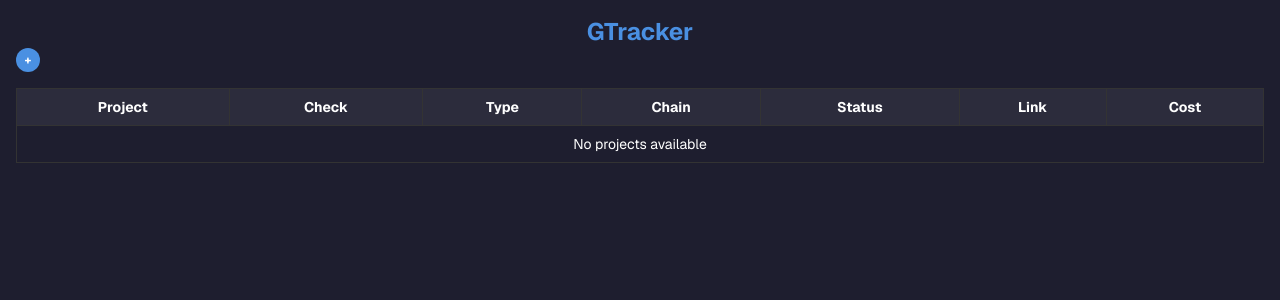
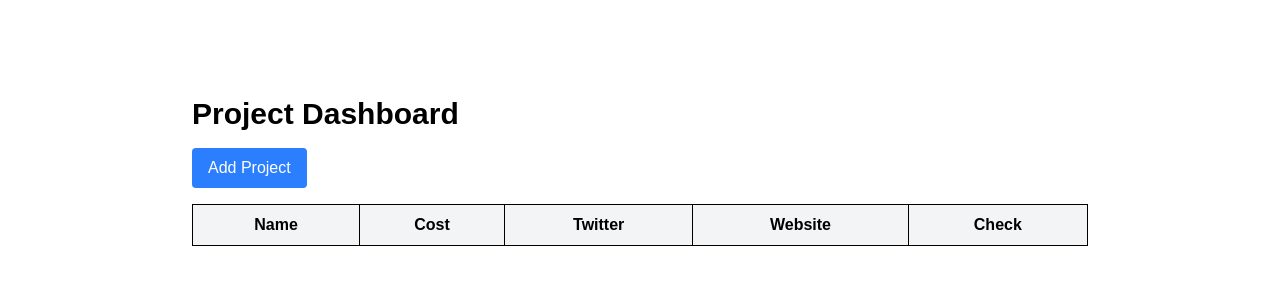
Before and after one commit to gardea22/GTracker, a Next.js app: page / in a window 1280 px wide. Shown: the top 300 px of the page. Built offline with nearby package versions, Linux system fonts and the light colour scheme.

Commit message:
Update page.tsx

```diff
--- a/app/page.tsx
+++ b/app/page.tsx
@@ -1,196 +1,182 @@
-'use client';
+"use client";
+import { useState } from "react";
 
-import React, { useState } from 'react';
-
-// Tipe data untuk Project
 type Project = {
-  name: string; // Nama project
-  type: string; // Jenis project
-  chain: string; // Blockchain yang digunakan
-  status: string; // Status proyek (misalnya: aktif, selesai, dll)
-  cost: number; // Biaya terkait proyek
-  twitter: string | ""; // Link Twitter, bisa kosong jika tidak ada
-  website: string | ""; // Link Website, bisa kosong jika tidak ada
+  name: string;
+  cost: number;
+  twitter: string;
+  website: string;
+  checked: boolean;
 };
 
-const Dashboard = () => {
-  const [showModal, setShowModal] = useState(false); // Menyimpan status apakah modal ditampilkan
-  const [projectList, setProjectList] = useState<Project[]>([]); // Daftar proyek yang ditambahkan
-  const [loading, setLoading] = useState(false); // Menyimpan status apakah data sedang diproses
-
-  // State untuk menyimpan data inputan form
-  const [formData, setFormData] = useState<Project>({
-    name: '',
-    type: '',
-    chain: '',
-    status: '',
+export default function Home() {
+  const [projectList, setProjectList] = useState<Project[]>([]);
+  const [showPopup, setShowPopup] = useState(false);
+  const [newProject, setNewProject] = useState<Project>({
+    name: "",
     cost: 0,
-    twitter: '',
-    website: '',
+    twitter: "",
+    website: "",
+    checked: false,
   });
 
-  // Fungsi untuk meng-handle submit form
+  const [submitMessage, setSubmitMessage] = useState<string>("");
+
+  const togglePopup = () => {
+    setShowPopup(!showPopup);
+    setSubmitMessage(""); // clear message saat buka modal baru
+  };
+
+  const handleChange = (e: React.ChangeEvent<HTMLInputElement>) => {
+    const { name, value } = e.target;
+    setNewProject((prev) => ({
+      ...prev,
+      [name]: name === "cost" ? Number(value) : value,
+    }));
+  };
+
+  const isValidUrl = (url: string) => {
+    try {
+      new URL(url);
+      return true;
+    } catch {
+      return false;
+    }
+  };
+
   const handleSubmit = (e: React.FormEvent) => {
-    e.preventDefault(); // Mencegah reload halaman saat submit
-    setLoading(true); // Mengatur status loading menjadi true
-
-    // Validasi URL Twitter dan Website
-    if (!isValidUrl(formData.twitter) || !isValidUrl(formData.website)) {
-      alert("Twitter atau Website URL tidak valid (harus diawali http:// atau https://)");
-      setLoading(false); // Matikan loading jika URL tidak valid
+    e.preventDefault();
+    if (!newProject.name || !newProject.cost || !newProject.twitter || !newProject.website) {
+      alert("Semua field harus diisi!");
       return;
     }
 
-    // Validasi agar Cost tidak kurang dari 0
-    if (formData.cost < 0) {
-      alert("Cost tidak boleh kurang dari 0.");
-      setLoading(false); // Matikan loading jika cost kurang dari 0
+    if (!isValidUrl(newProject.twitter) || !isValidUrl(newProject.website)) {
+      alert("URL Twitter dan Website tidak valid!");
       return;
     }
 
-    // Menambahkan proyek ke daftar dan reset form
-setProjectList([...projectList, formData]);
-    setFormData({
-      name: '',
-      type: '',
-      chain: '',
-      status: '',
+    setProjectList((prev) => [...prev, newProject]);
+    setNewProject({
+      name: "",
       cost: 0,
-      twitter: '',
-      website: '',
+      twitter: "",
+      website: "",
+      checked: false,
     });
-    setShowModal(false); // Menutup modal setelah submit
-    setLoading(false); // Matikan loading setelah selesai
-  };
-
-
-  // Fungsi untuk menangani perubahan input form
-  const handleChange = (e: React.ChangeEvent<HTMLInputElement>) => {
-    const { name, value } = e.target; // Mengambil nama dan nilai dari input
-    setFormData((prev) => ({
-      ...prev,
-      [name]: name === 'cost' ? parseFloat(value) : value, // Jika input 'cost', konversi ke float
-    }));
-  };
-
-  // Fungsi untuk validasi URL (harus diawali dengan http:// atau https://)
-  const isValidUrl = (url: string) => {
-    return url === "" || /^https?:\/\/.+$/.test(url);
+    setShowPopup(false);
+    setSubmitMessage("✅ Proyek berhasil ditambahkan!");
+    window.scrollTo({ top: 0, behavior: "smooth" });
   };
 
   return (
-    <div className="font-sans p-4 bg-[#1e1e2f] min-h-screen text-white">
-      <h1 className="text-center text-[#4A90E2] text-2xl font-bold">GTracker</h1>
+    <main className="flex min-h-screen flex-col items-center justify-between p-24 bg-white text-black">
+      <div className="w-full max-w-4xl mx-auto">
+        <h1 className="text-3xl font-bold mb-4">Project Dashboard</h1>
 
-      {/* Tombol untuk menambah proyek */}
-      <div className="flex justify-start mb-4">
+        {/* Submit Message */}
+        {submitMessage && <div className="mb-4 text-green-600">{submitMessage}</div>}
+
         <button
-          onClick={() => setShowModal(true)} // Menampilkan modal saat tombol diklik
-          className="bg-[#4A90E2] text-white w-6 h-6 rounded-full text-xs font-bold flex items-center justify-center"
+          onClick={togglePopup}
+          className="mb-4 px-4 py-2 bg-blue-500 text-white rounded hover:bg-blue-600"
         >
-          +
+          Add Project
         </button>
-      </div>
 
-      {/* Tabel yang menampilkan daftar proyek */}
-      <table className="w-full border-collapse mt-2 text-sm">
-        <thead>
-          <tr className="bg-[#2c2c3c] text-white">
-            <th className="border border-[#333] p-2 font-bold">Project</th>
-            <th className="border border-[#333] p-2 font-bold">Check</th>
-            <th className="border border-[#333] p-2 font-bold">Type</th>
-            <th className="border border-[#333] p-2 font-bold">Chain</th>
-            <th className="border border-[#333] p-2 font-bold">Status</th>
-            <th className="border border-[#333] p-2 font-bold">Link</th>
-            <th className="border border-[#333] p-2 font-bold">Cost</th>
-          </tr>
-        </thead>
-        <tbody>
-          {/* Jika tidak ada proyek */}
-          {projectList.length === 0 ? (
-            <tr>
-              <td colSpan={7} className="border border-[#333] p-2 text-center bg-[#1e1e2f]">
-                No projects available
-              </td>
-            </tr>
-          ) : (
-            // Menampilkan daftar proyek yang sudah ditambahkan
-            projectList.map((project, index) => (
-              <tr key={index} className="bg-[#1e1e2f]">
-                <td className="border border-[#333] p-2 text-center">{project.name}</td>
-                <td className="border border-[#333] p-2 text-center">✔️</td>
-                <td className="border border-[#333] p-2 text-center">{project.type}</td>
-                <td className="border border-[#333] p-2 text-center">{project.chain}</td>
-                <td className="border border-[#333] p-2 text-center">{project.status}</td>
-                <td className="border border-[#333] p-2 text-center">
-                  {/* Menampilkan link Twitter dan Website jika ada */}
-                  {project.twitter && (
-                    <a href={project.twitter} target="_blank" rel="noopener noreferrer" className="inline-block">
-                      <div className="w-5 h-5 rounded-full bg-[#1DA1F2] flex items-center justify-center text-white text-sm">X</div>
-                    </a>
-                  )}
-                  {project.website && (
-                    <a href={project.website} target="_blank" rel="noopener noreferrer" className="inline-block ml-2">
-                      <div className="w-5 h-5 rounded-full bg-[#00BFFF] flex items-center justify-center text-white text-sm">🌐</div>
-                    </a>
-                  )}
-                </td>
-                <td className="border border-[#333] p-2 text-center">${project.cost}</td>
-              </tr>
-            ))
-          )}
-        </tbody>
-      </table>
-
-      {/* Modal untuk menambah proyek baru */}
-      {showModal && (
-        <div className="fixed inset-0 bg-black bg-opacity-70 flex items-center justify-center z-50">
-          <div className="bg-[#2b2b2b] p-8 rounded-xl w-full max-w-lg text-white shadow-lg">
-            <h2 className="text-[#4A90E2] text-xl font-semibold text-center mb-4">Add New Project</h2>
-            <form onSubmit={handleSubmit}>
-              <div className="flex gap-4">
-                <div className="flex-1">
-                  {/* Input untuk nama proyek */}
-                  <input name="name" type="text" placeholder="Project Name" required value={formData.name} onChange={handleChange}
-                    className="w-full p-3 mt-3 rounded-md bg-[#3b3b3b] text-white text-sm outline-none shadow-inner shadow-[#555]" />
-                  {/* Input untuk jenis proyek */}
-                  <input name="type" type="text" placeholder="Type" required value={formData.type} onChange={handleChange}
-                    className="w-full p-3 mt-3 rounded-md bg-[#3b3b3b] text-white text-sm outline-none shadow-inner shadow-[#555]" />
-                  {/* Input untuk chain (blockchain) */}
-                  <input name="chain" type="text" placeholder="Chain" required value={formData.chain} onChange={handleChange}
-                    className="w-full p-3 mt-3 rounded-md bg-[#3b3b3b] text-white text-sm outline-none shadow-inner shadow-[#555]" />
-                </div>
-                <div className="flex-1">
-                  {/* Input untuk status proyek */}
-                  <input name="status" type="text" placeholder="Status" required value={formData.status} onChange={handleChange}
-                    className="w-full p-3 mt-3 rounded-md bg-[#3b3b3b] text-white text-sm outline-none shadow-inner shadow-[#555]" />
-                  {/* Input untuk biaya proyek */}
-                  <input name="cost" type="number" placeholder="Cost" required value={formData.cost} onChange={handleChange}
-                    min="0" className="w-full p-3 mt-3 rounded-md bg-[#3b3b3b] text-white text-sm outline-none shadow-inner shadow-[#555]" />
-                  {/* Input untuk link Twitter */}
-                  <input name="twitter" type="text" placeholder="Twitter" value={formData.twitter} onChange={handleChange}
-                    className="w-full p-3 mt-3 rounded-md bg-[#3b3b3b] text-white text-sm outline-none shadow-inner shadow-[#555]" />
-                  {/* Input untuk link Website */}
-                  <input name="website" type="text" placeholder="Website" value={formData.website} onChange={handleChange}
-                    className="w-full p-3 mt-3 rounded-md bg-[#3b3b3b] text-white text-sm outline-none shadow-inner shadow-[#555]" />
-                </div>
-              </div>
-              <div className="mt-6 text-center">
-                {/* Tombol submit */}
-                <button type="submit" disabled={loading} className="bg-[#4A90E2] text-white font-bold px-5 py-2 rounded-md mr-2">
-                  {loading ? 'Submitting...' : 'Submit'}
+        {showPopup && (
+          <div className="fixed inset-0 bg-black bg-opacity-50 flex justify-center items-center z-50">
+            <div className="bg-white p-8 rounded shadow-md w-full max-w-lg">
+              <h2 className="text-xl font-bold mb-4">Add New Project</h2>
+              <form onSubmit={handleSubmit} className="space-y-4">
+                <input
+                  type="text"
+                  name="name"
+                  value={newProject.name}
+                  onChange={handleChange}
+                  placeholder="Project Name"
+                  className="w-full border border-gray-300 p-2 rounded"
+                  required
+                />
+                <input
+                  type="number"
+                  name="cost"
+                  value={newProject.cost}
+                  onChange={handleChange}
+                  placeholder="Cost"
+                  className="w-full border border-gray-300 p-2 rounded"
+                  required
+                />
+                <input
+                  type="url"
+                  name="twitter"
+                  value={newProject.twitter}
+                  onChange={handleChange}
+                  placeholder="Twitter Link"
+                  className="w-full border border-gray-300 p-2 rounded"
+                  required
+                />
+                <input
+                  type="url"
+                  name="website"
+                  value={newProject.website}
+                  onChange={handleChange}
+                  placeholder="Website Link"
+                  className="w-full border border-gray-300 p-2 rounded"
+                  required
+                />
+                <div className="flex justify-end space-x-2">
+                  <button
+                    type="button"
+                    onClick={togglePopup}
+                    className="px-4 py-2 bg-gray-300 rounded hover:bg-gray-400"
+                  >
+                    Cancel
                   </button>
-                {/* Tombol cancel */}
-                <button type="button" onClick={() => setShowModal(false)} className="bg-[#444] text-white font-bold px-5 py-2 rounded-md">
-                  Cancel
+                  <button
+                    type="submit"
+                    className="px-4 py-2 bg-green-500 text-white rounded hover:bg-green-600"
+                  >
+                    Save
                   </button>
                 </div>
               </form>
             </div>
           </div>
         )}
+
+        {/* Table */}
+        <table className="w-full border border-gray-300">
+          <thead>
+            <tr className="bg-gray-100">
+              <th className="border p-2">Name</th>
+              <th className="border p-2">Cost</th>
+              <th className="border p-2">Twitter</th>
+              <th className="border p-2">Website</th>
+              <th className="border p-2">Check</th>
+            </tr>
+          </thead>
+          <tbody>
+            {projectList.map((project) => (
+              <tr key={project.name}>
+                <td className="border p-2">{project.name}</td>
+                <td className="border p-2">${project.cost}</td>
+                <td className="border p-2">
+                  <a href={project.twitter} target="_blank" rel="noopener noreferrer" className="text-blue-500 hover:underline">
+                    Twitter
+                  </a>
+                </td>
+                <td className="border p-2">
+                  <a href={project.website} target="_blank" rel="noopener noreferrer" className="text-blue-500 hover:underline">
+                    Website
+                  </a>
+                </td>
+                <td className="border p-2 text-center">{project.checked ? "✔️" : "❌"}</td>
+              </tr>
+            ))}
+          </tbody>
+        </table>
       </div>
+    </main>
   );
-};
-
-export default Dashboard;
+}
```
Lines whose indentation alone changed are shown as unchanged.
